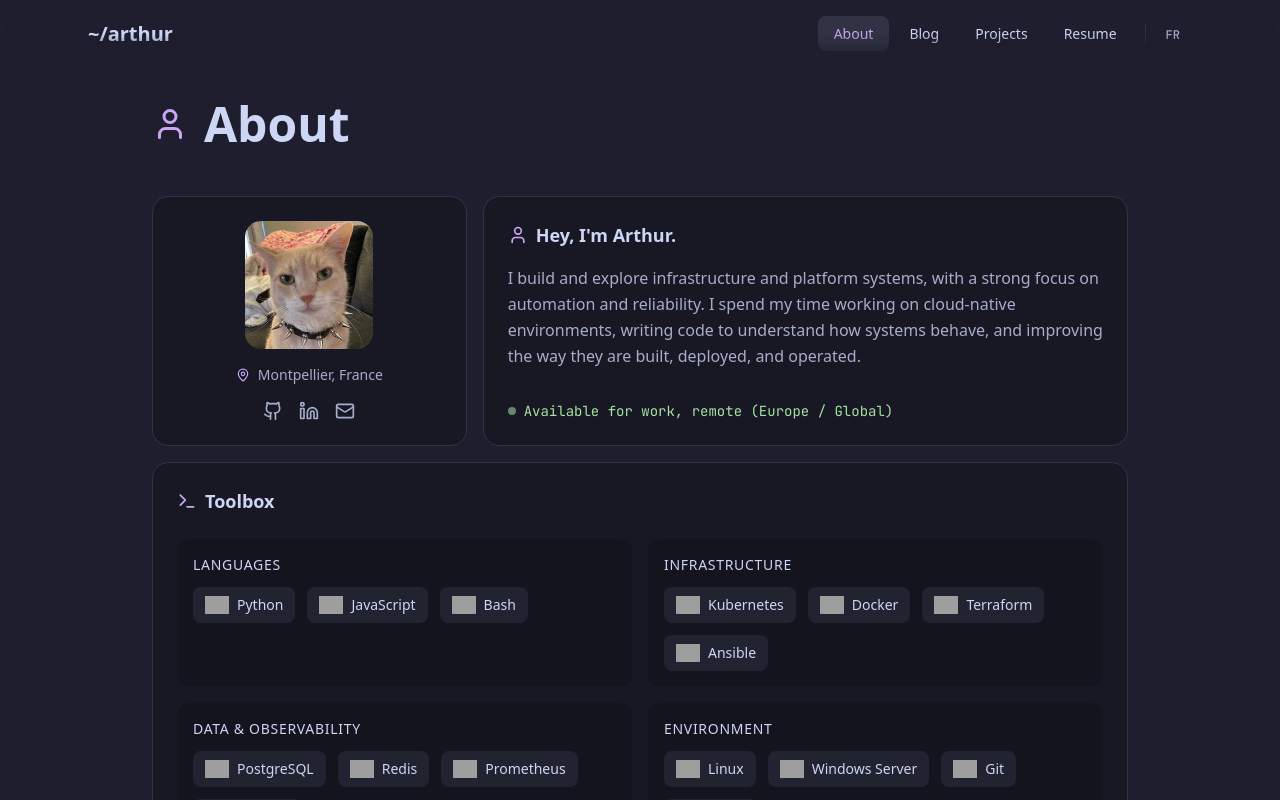
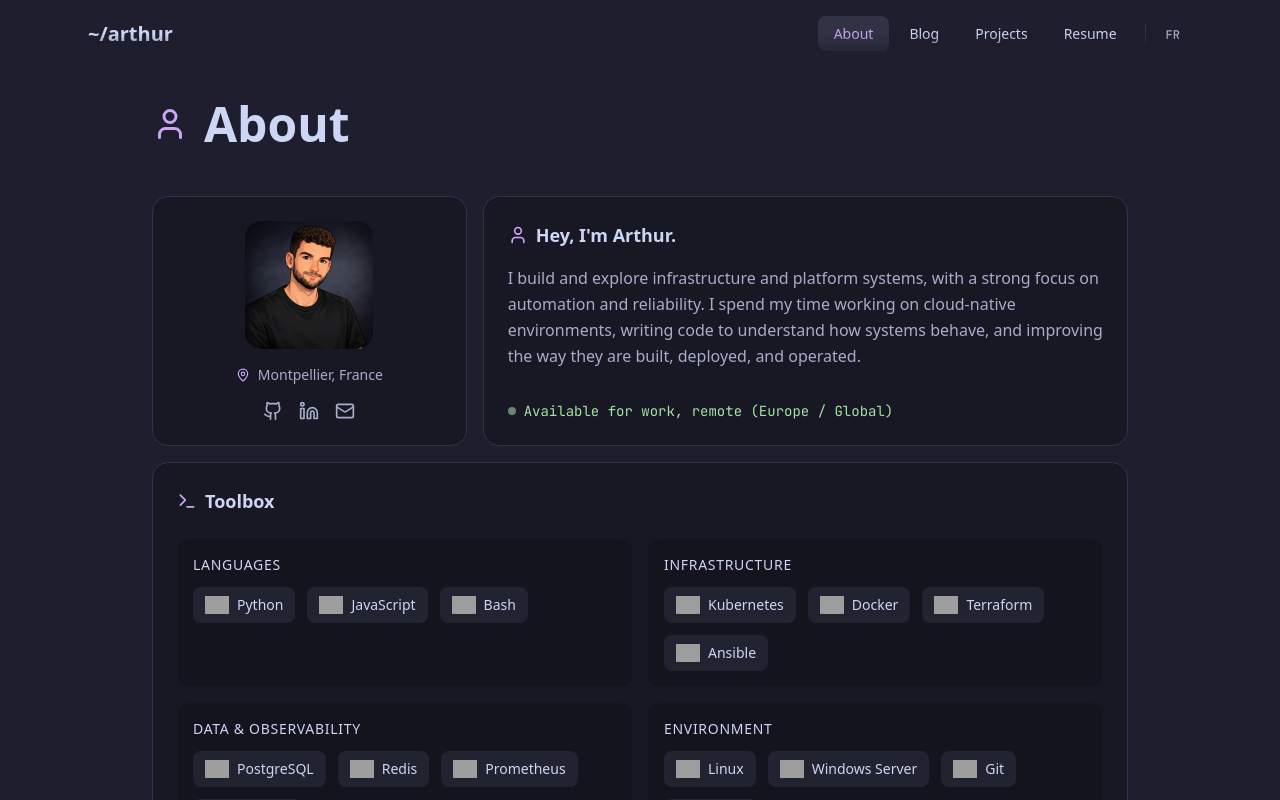
Before and after one commit to ArthurMTX/portfolio, a Next.js app: page /en/about in a window 1280 px wide. Shown: the top 800 px of the page. Built offline with nearby package versions, Linux system fonts and the light colour scheme; grey boxes are pictures that could not be loaded.

Commit message:
fix: Update avatar image on about page

```diff
--- a/src/app/[locale]/about/page.tsx
+++ b/src/app/[locale]/about/page.tsx
@@ -34,7 +34,7 @@ export default async function About({ params }: AboutPageProps) {
           <div className="bg-mocha-mantle p-6 rounded-2xl border border-mocha-surface0 hover:border-mocha-mauve transition-colors flex flex-col items-center justify-center">
             <div className="relative w-32 h-32 rounded-2xl overflow-hidden mb-4">
               <Image
-                src="/images/avatar.jpg"
+                src="/images/avatar.jpeg"
                 alt={t('imageAlt')}
                 fill
                 className="object-cover"
```
Also changed, not shown: public/images/avatar.jpeg (added), public/images/meow.jpg (renamed from public/images/avatar.jpg).
